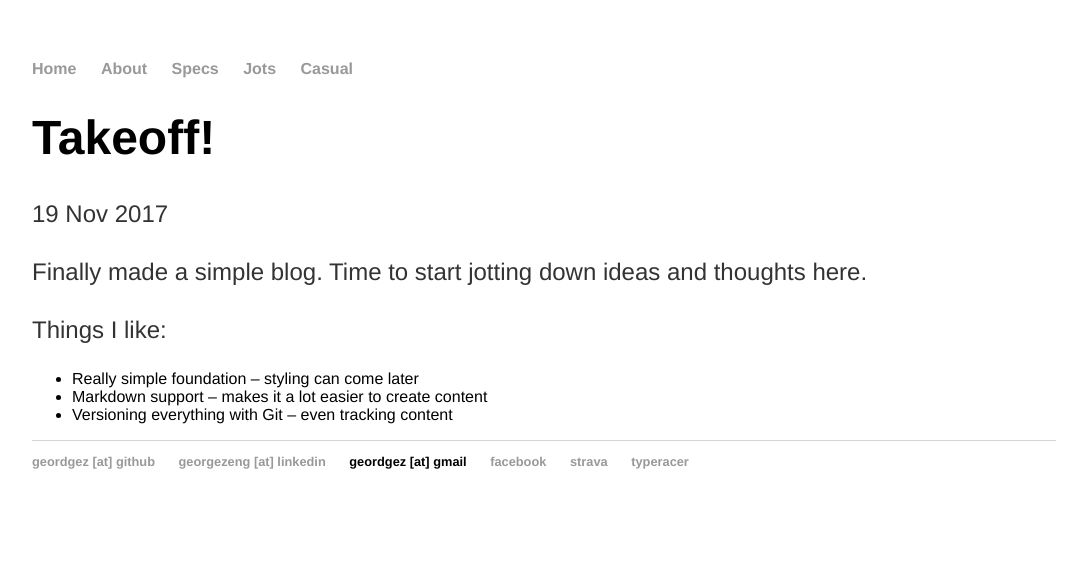
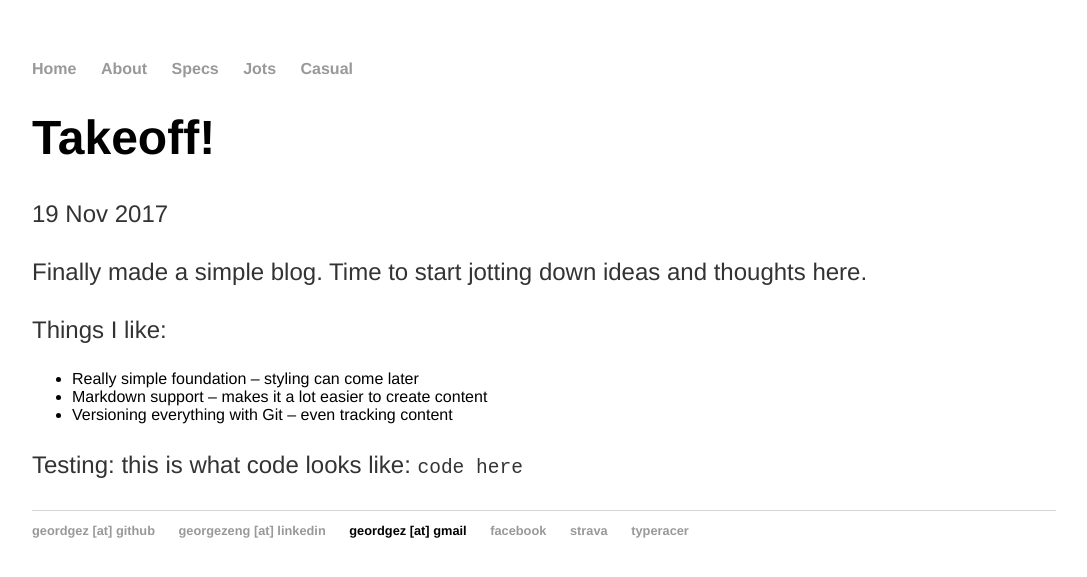
Before and after one commit to geordgez/geordgez.github.io, a Jekyll site: the page built from _posts/2017-11-19-takeoff.md, in a window 1280 px wide. Shown: the top 577 px of the page, without its empty margins (96-1183 px from the left). Built offline with Jekyll 4.4.1, drawn with Linux system fonts in a browser that asks for light colours.

Commit message:
Testing code appearance in first blog post

```diff
--- a/_posts/2017-11-19-takeoff.md
+++ b/_posts/2017-11-19-takeoff.md
@@ -9,3 +9,5 @@ Things I like:
 - Really simple foundation -- styling can come later
 - Markdown support -- makes it a lot easier to create content
 - Versioning everything with Git -- even tracking content
+
+Testing: this is what code looks like: `code here`
```
